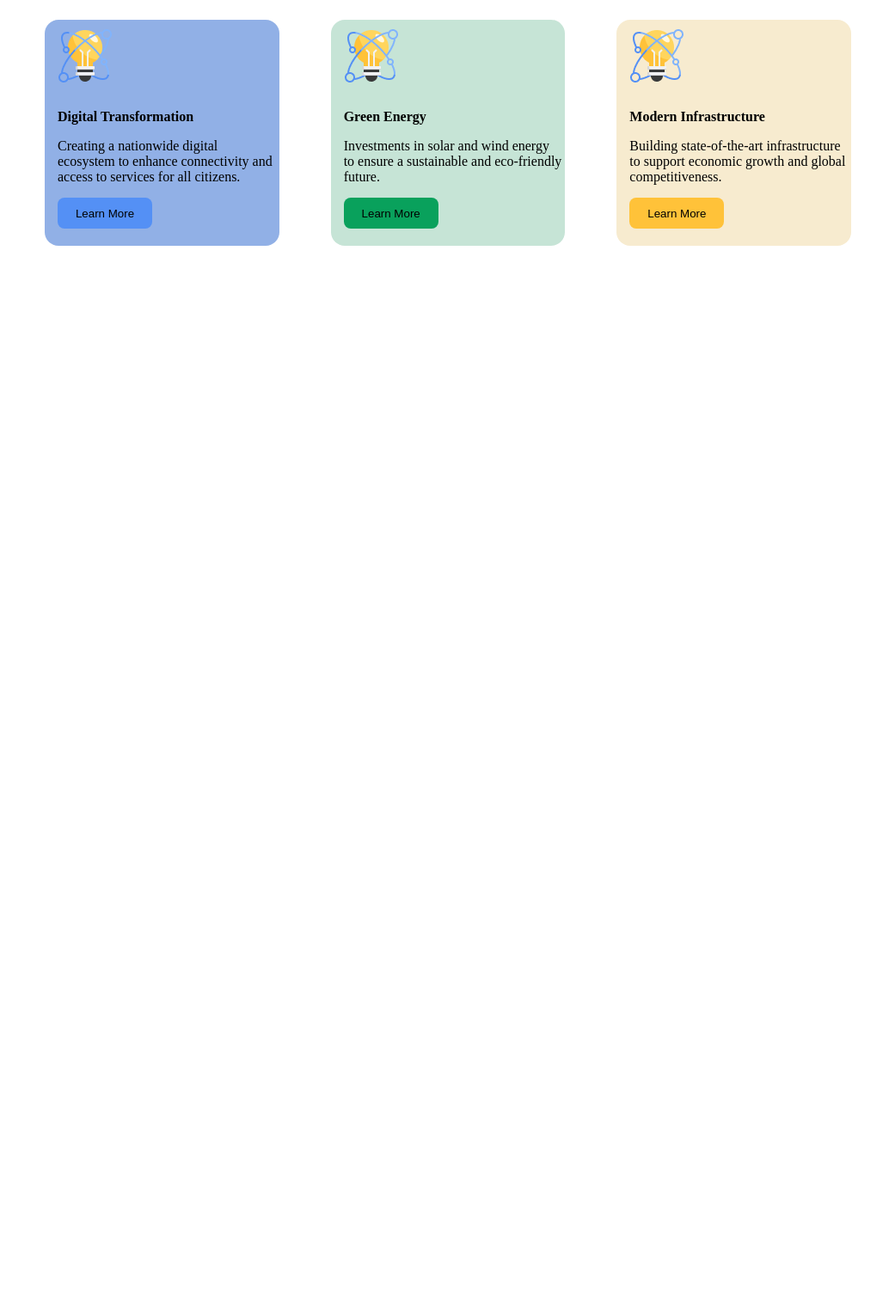
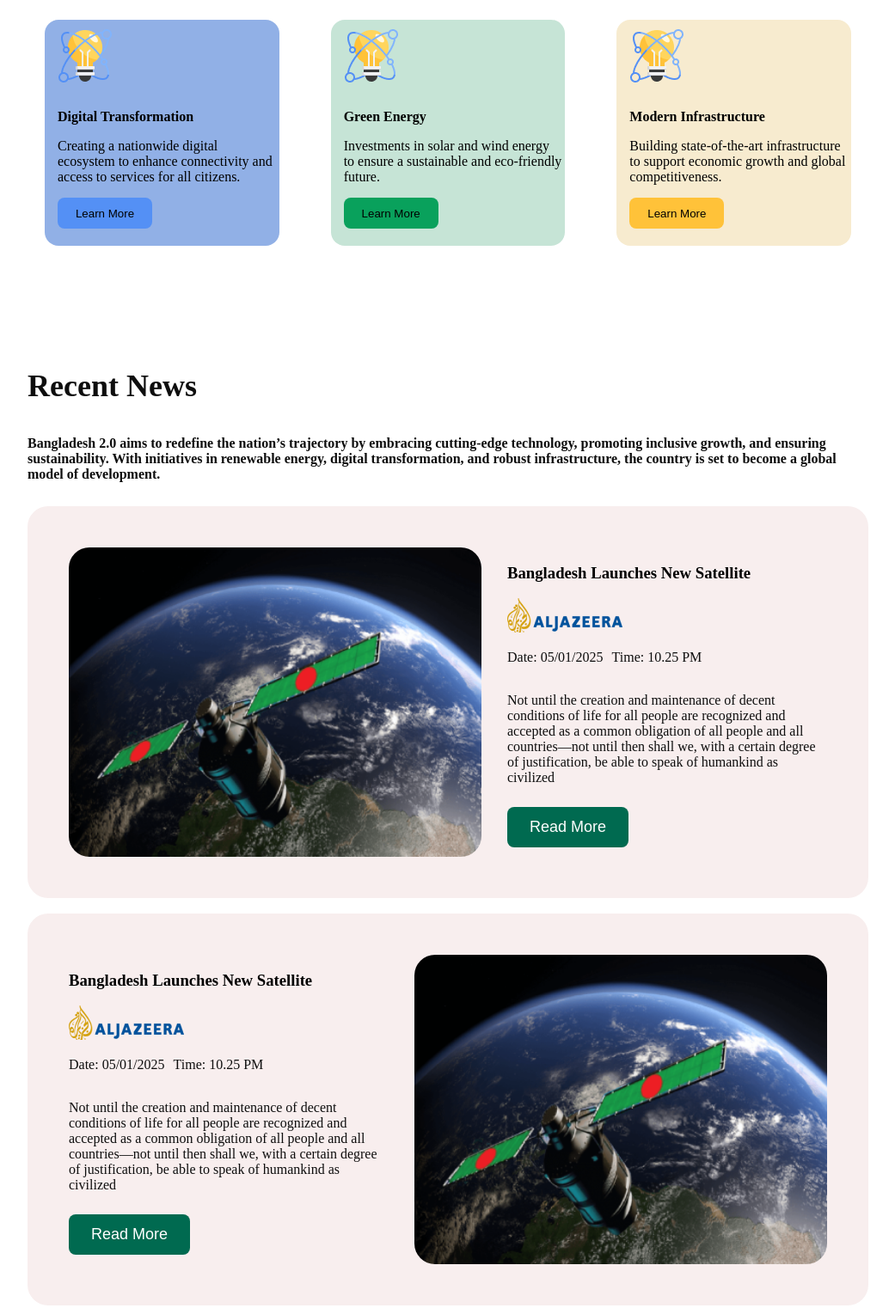
Before and after one commit to Sting427/First-Assignment, a plain HTML site: page index.html in a window 1280 px wide. Shown: the part 774-2296 px from the top of the page at 86% size, without its empty margins (119-1160 px from the left). Before the commit the page ends 1205 px from the top, so only its background shows below. Drawn offline with Linux system fonts and the light colour scheme.

Commit message:
added AL-Jazeera news

```diff
--- a/index.html
+++ b/index.html
@@ -27,6 +27,7 @@
         </div>
     </header>
     <main class="margin">
+           <section>
             <h3 class="vision-title">The Vision of Future</h3>
             <h6 class="vision-subtitle">Bangladesh 2.0 aims to redefine the nation’s trajectory by embracing cutting-edge technology, promoting inclusive growth, and ensuring sustainability. With initiatives in renewable energy, digital transformation, and robust infrastructure, the country is set to become a global model of development.</h6>
             <div class="vision-features">
@@ -55,6 +56,42 @@
                     </div>
                 </div>
             </div>
+           </section>
+           <section>
+            <h3 class="news-title">Recent News</h3>
+            <h6 class="news-subtitle">Bangladesh 2.0 aims to redefine the nation’s trajectory by embracing cutting-edge technology, promoting inclusive growth, and ensuring sustainability. With initiatives in renewable energy, digital transformation, and robust infrastructure, the country is set to become a global model of development.</h6>
+            <div class="news bg-news">
+                <img class="sat-img" src="assets/satelite.png" alt="">
+                <div class="news-content">
+                    <h3 class="content-tile">Bangladesh Launches New Satellite</h3>
+                    <img src="assets/al-jazeera.png" alt="">
+                    <div class="date-time">
+                    <p class="date">Date: 05/01/2025  </p>
+                    <p class="time">Time: 10.25 PM</p>
+                    </div>
+                    <p class="content-details">Not until the creation and maintenance of decent conditions of life for all people are recognized and accepted as a common obligation of all people and all countries—not until then shall we,
+                        with a certain degree of justification, be able to speak of humankind as civilized</p>
+                        <button class="read-btn">Read More</button>
+                </div>
+            </div>
+            <br>
+            <div class="news bg-news">
+
+                <div class="news-content">
+                    <h3 class="content-tile">Bangladesh Launches New Satellite</h3>
+                    <img src="assets/al-jazeera.png" alt="">
+                    <div class="date-time">
+                    <p class="date">Date: 05/01/2025  </p>
+                    <p class="time">Time: 10.25 PM</p>
+                    </div>
+                    <p class="content-details">Not until the creation and maintenance of decent conditions of life for all people are recognized and accepted as a common obligation of all people and all countries—not until then shall we,
+                        with a certain degree of justification, be able to speak of humankind as civilized</p>
+                        <button class="read-btn">Read More</button>
+                </div>
+                <img class="sat-img" src="assets/satelite.png" alt="">
+            </div>
+
+           </section>
     </main>
     <footer>
 
--- a/styles/style.css
+++ b/styles/style.css
@@ -255,3 +255,57 @@
     display: flex;
     gap: 20px;
   }
+  .news-title{
+    font-weight: bold;
+    font-size: 36px;
+    color: #0E0E0E;
+    margin-top: 5px;
+    margin-bottom: 20px;
+  }
+  .news-subtitle{
+    font-size: 16px;
+    color: #0E0E0E;
+    margin-bottom: 28px;
+  }
+  .content-title{
+    font-weight: bold;
+    font-size: 30px;
+    margin-bottom: 10px;
+    color: #0E0E0E;
+  }
+  .date-time{
+    display: flex;
+    gap: 10px;
+    margin-bottom: 10px;
+    font-size: 16px;
+    color: #0E0E0E;
+  }
+  .content-details{
+    font-size: 16px;
+    color: #0E0E0E;
+    margin-bottom: 25px;
+  }
+  .read-btn{
+    border-radius: 8px;
+    border: 0px;
+    background-color: #006A50;
+    color: white;
+    font-size: 18px;
+    padding: 13px 26px;
+  }
+  .sat-img{
+    border-radius: 24px;
+
+
+  }
+  .news{
+    display: flex;
+    gap: 30px;
+    border-radius: 24px;
+    padding: 48px;
+    /* width: 1145px; */
+    height: 360px;
+  }
+  .bg-news{
+    background-color: #f8eeee;
+  }
```
